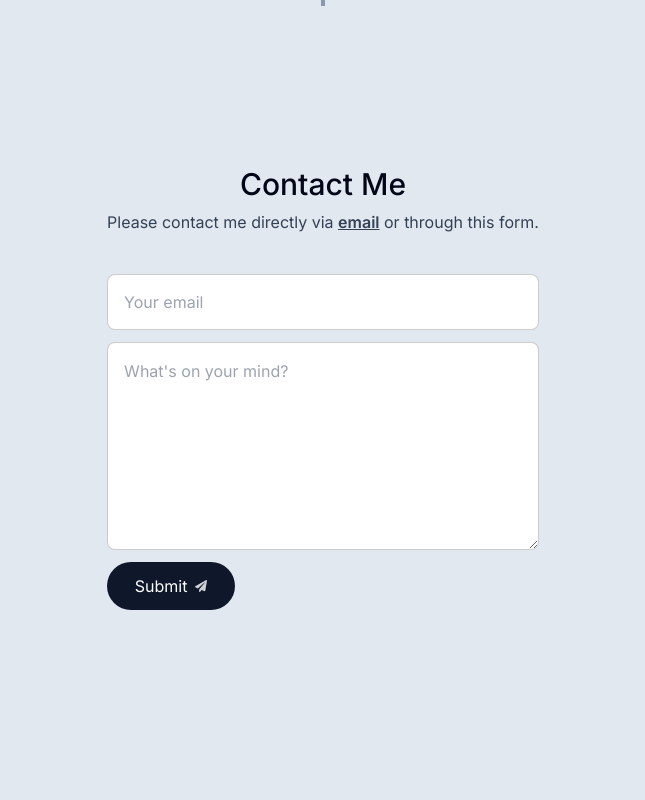
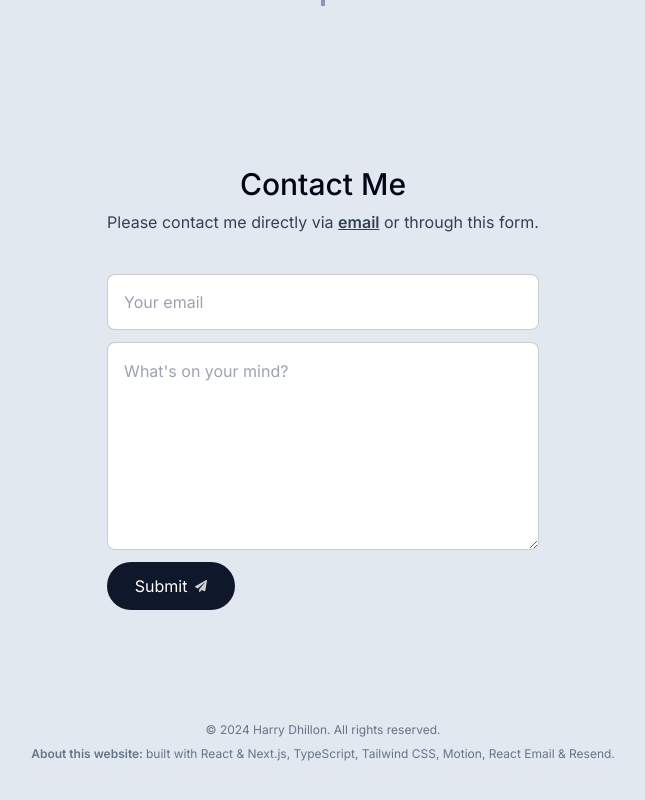
Before and after one commit to Harry-Leepz/personal-portfolio, a Next.js app: page / in a window 1280 px wide. Shown: the part 4137-4937 px from the top of the page, without its empty margins (317-962 px from the left). Before the commit the page ends 4859 px from the top, so only its background shows below. Built offline with nearby package versions, Linux system fonts and the light colour scheme; no server answers.

Commit message:
feat: add Footer component to layout

```diff
--- a/app/layout.tsx
+++ b/app/layout.tsx
@@ -1,5 +1,6 @@
 import type { Metadata } from "next";
 import { Inter } from "next/font/google";
+import { Toaster } from "react-hot-toast";
 
 import "./globals.css";
 
@@ -8,7 +9,7 @@ import ActiveSectionContextProvider from "@/context/active-section-context";
 import RedBlur from "@/components/background/red-blur";
 import BlueBlur from "@/components/background/blue-blur";
 import Header from "@/components/header/header";
-import { Toaster } from "react-hot-toast";
+import Footer from "@/components/sections/footer";
 
 const inter = Inter({ subsets: ["latin"] });
 
@@ -33,6 +34,7 @@ export default function RootLayout({
           <Header />
           {children}
           <Toaster position='top-right' />
+          <Footer />
         </ActiveSectionContextProvider>
       </body>
     </html>
```
